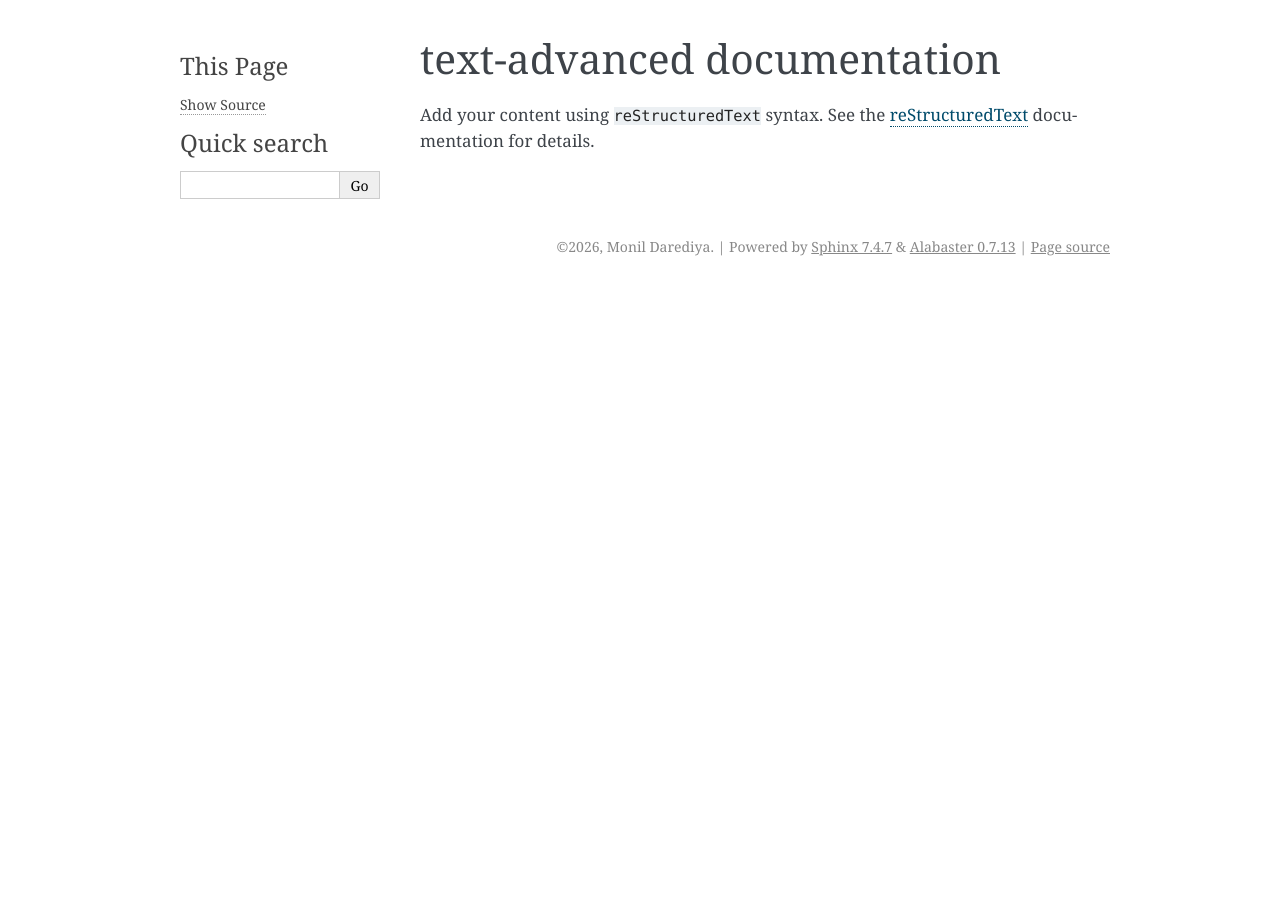
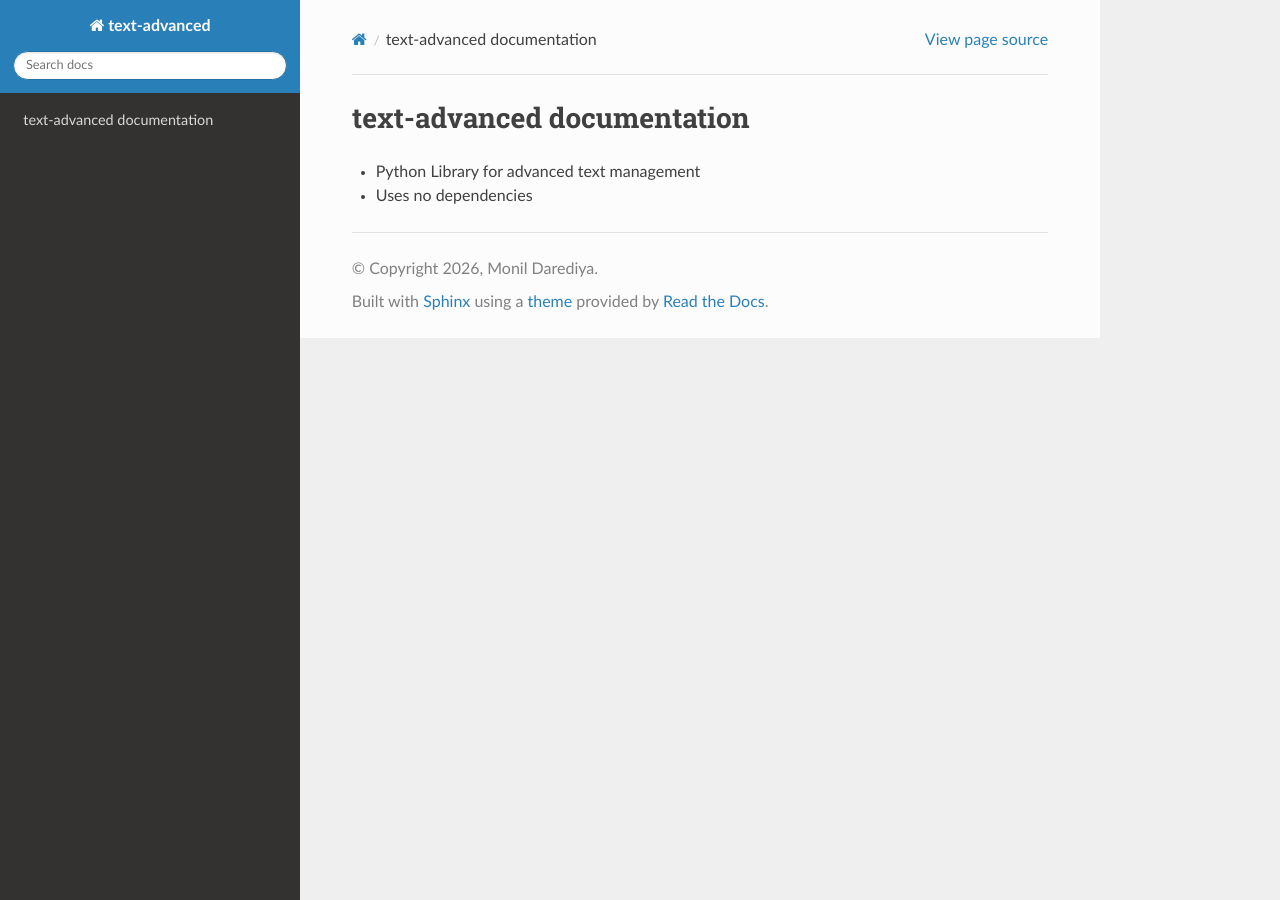
Before and after one commit to djrockzyg-boys/text-advanced, a Sphinx documentation site: the page built from docs/source/index.rst, in a window 1280 px wide. Built offline with Sphinx 7.4.7 and the Read the Docs theme 3.1.0, drawn with Linux system fonts in a browser that asks for light colours.

Commit message:
sixth main

```diff
--- /dev/null
+++ b/docs/requirements.txt
@@ -0,0 +1,3 @@
+sphinx>=7.0
+sphinx-autodoc2
+sphinx-rtd-theme
--- a/docs/source/conf.py
+++ b/docs/source/conf.py
@@ -18,8 +18,12 @@
 # https://www.sphinx-doc.org/en/master/usage/configuration.html#general-configuration
 
 extensions = [
-    'sphinx.ext.autodoc',
+    'autodoc2',
     'sphinx.ext.napoleon'
+]
+
+autodoc2_packages = [
+    "../../text_advanced"
 ]
 
 templates_path = ['_templates']
@@ -30,5 +34,8 @@
 # -- Options for HTML output -------------------------------------------------
 # https://www.sphinx-doc.org/en/master/usage/configuration.html#options-for-html-output
 
-html_theme = 'alabaster'
+html_theme = 'sphinx_rtd_theme'
 html_static_path = ['_static']
+
+autodoc2_render_as_dir = "apidocs"
+autodoc2_output_dir = "apidocs"
--- a/docs/source/index.rst
+++ b/docs/source/index.rst
@@ -3,14 +3,9 @@
    You can adapt this file completely to your liking, but it should at least
    contain the root `toctree` directive.
 
+===========================
 text-advanced documentation
 ===========================
 
-Add your content using ``reStructuredText`` syntax. See the
-`reStructuredText <https://www.sphinx-doc.org/en/master/usage/restructuredtext/index.html>`_
-documentation for details.
-
-
-.. toctree::
-   :maxdepth: 2
-   :caption: Contents:
+- Python Library for advanced text management
+- Uses no dependencies
```
Also changed, not shown: docs/source/text_advanced.rst (+8 -4 lines), .readthedocs.yaml, 1 other file.
